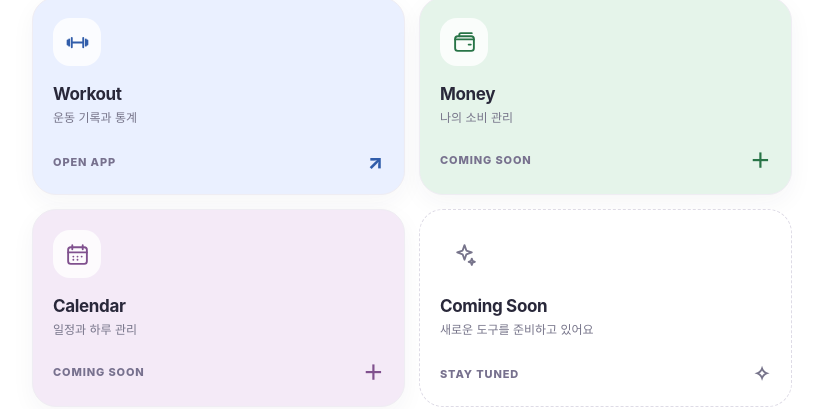
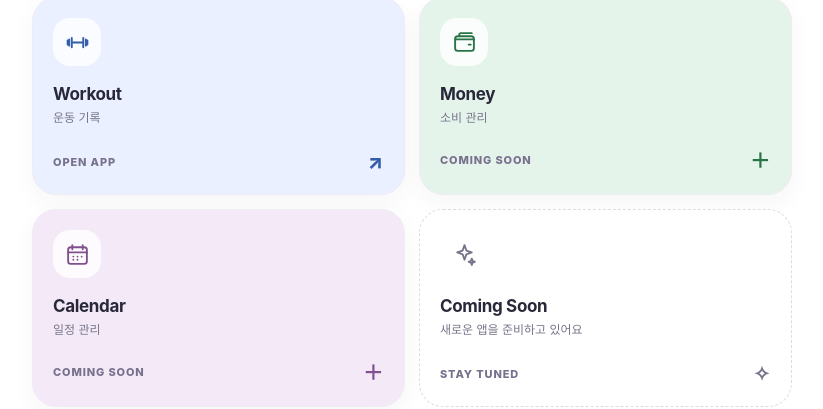
Before and after one commit to kr-tools/ma-daily, a plain HTML site: page index.html in a window 1280 px wide. Shown: the part 295-704 px from the top of the page, without its empty margins (228-1051 px from the left). Drawn offline with Linux system fonts and the light colour scheme.

Commit message:
Revise app descriptions in index.html
Updated descriptions for Workout, Money, Calendar, and Coming Soon apps.

```diff
--- a/index.html
+++ b/index.html
@@ -72,22 +72,22 @@
     <section class="apps" aria-label="나의 앱">
       <a class="app workout" href="https://kr-tools.github.io/ma-workout/">
         <span class="icon" aria-hidden="true"><svg viewBox="0 0 24 24"><path d="M6.5 7.5v9M4 9v6M17.5 7.5v9M20 9v6M6.5 12h11M2.5 10v4M21.5 10v4"/></svg></span>
-        <span class="app-name">Workout</span><span class="desc">운동 기록과 통계</span>
+        <span class="app-name">Workout</span><span class="desc">운동 기록</span>
         <span class="open">OPEN APP <span class="arrow">↗</span></span>
       </a>
       <a class="app money" href="#" data-coming="true">
         <span class="icon" aria-hidden="true"><svg viewBox="0 0 24 24"><rect x="3" y="6" width="18" height="14" rx="2.5"/><path d="M3 9h18M16 14h2M7 6V4.5A1.5 1.5 0 0 1 8.5 3H19"/></svg></span>
-        <span class="app-name">Money</span><span class="desc">나의 소비 관리</span>
+        <span class="app-name">Money</span><span class="desc">소비 관리</span>
         <span class="open">COMING SOON <span class="arrow">＋</span></span>
       </a>
       <a class="app calendar" href="#" data-coming="true">
         <span class="icon" aria-hidden="true"><svg viewBox="0 0 24 24"><rect x="3" y="5" width="18" height="16" rx="2.5"/><path d="M7 3v4M17 3v4M3 10h18M8 14h.01M12 14h.01M16 14h.01M8 17h.01M12 17h.01"/></svg></span>
-        <span class="app-name">Calendar</span><span class="desc">일정과 하루 관리</span>
+        <span class="app-name">Calendar</span><span class="desc">일정 관리</span>
         <span class="open">COMING SOON <span class="arrow">＋</span></span>
       </a>
       <div class="app soon">
         <span class="icon" aria-hidden="true"><svg viewBox="0 0 24 24"><path d="m12 3 1.8 5.2L19 10l-5.2 1.8L12 17l-1.8-5.2L5 10l5.2-1.8L12 3Z"/><path d="m19 16 .8 2.2L22 19l-2.2.8L19 22l-.8-2.2L16 19l2.2-.8L19 16Z"/></svg></span>
-        <span class="app-name">Coming Soon</span><span class="desc">새로운 도구를 준비하고 있어요</span>
+        <span class="app-name">Coming Soon</span><span class="desc">새로운 앱을 준비하고 있어요</span>
         <span class="open">STAY TUNED <span class="arrow">✧</span></span>
       </div>
     </section>
```
